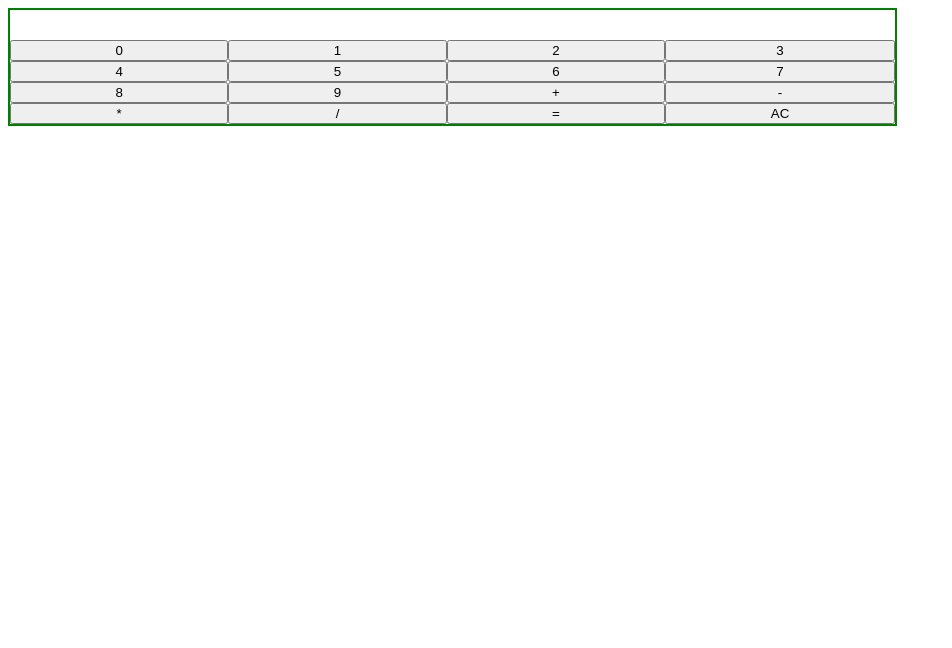
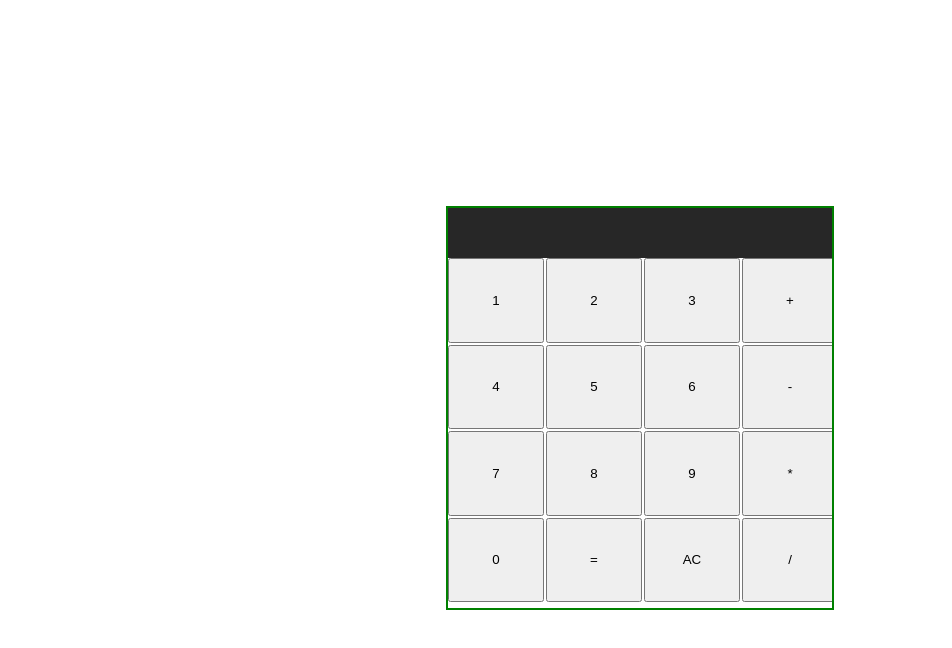
Before and after one commit to syedximam/calculator, a plain HTML site: page index.html in a window 1280 px wide. Shown: the whole page, without its empty margins (0-952 px from the left). Drawn offline with Linux system fonts and the light colour scheme.

Commit message:
Made the design slightly better

```diff
--- a/index.html
+++ b/index.html
@@ -10,22 +10,22 @@
     <div class="calc">
         <div class="display"></div>
         <div class="buttons">
-            <button class="digit btn" value=0>0</button>
             <button class="digit btn" value=1>1</button>
             <button class="digit btn" value=2>2</button>
             <button class="digit btn" value=3>3</button>
+            <button class="digit btn" value="+">+</button>
             <button class="digit btn" value=4>4</button>
             <button class="digit btn" value=5>5</button>
             <button class="digit btn" value=6>6</button>
+            <button class="digit btn" value="-">-</button>
             <button class="digit btn" value=7>7</button>
             <button class="digit btn" value=8>8</button>
             <button class="digit btn" value=9>9</button>
-            <button class="digit add btn" value="+">+</button>
-            <button class="digit diff btn" value="-">-</button>
-            <button class="digit mult btn" value="*">*</button>
-            <button class="digit div btn" value="/">/</button>
+            <button class="digit btn" value="*">*</button>
+            <button class="digit btn" value=0>0</button>
             <button class="digit final" value="=">=</button>
             <button class="digit clear" value="AC">AC</button>
+            <button class="digit btn" value="/">/</button>
         </div>
     </div>
 
--- a/script.js
+++ b/script.js
@@ -1,9 +1,5 @@
 const display = document.querySelector(".display");
 const buttons = document.querySelectorAll(".btn");
-const addition = document.querySelector(".add");
-const subtraction = document.querySelector(".diff");
-const multiplication = document.querySelector(".mult");
-const division = document.querySelector(".div");
 const equals = document.querySelector(".final");
 const clear = document.querySelector(".clear");
 let temp = 0;
--- a/style.css
+++ b/style.css
@@ -1,14 +1,29 @@
+body {
+    display: flex;
+    justify-content: center;
+    align-items: center;
+    height: 100vh;
+}
+
 .calc {
     border: 2px solid green;
-    width: 70%;
+    width: 30vw;
+    height: 50vh;
+    overflow:hidden;
+
 }
 
 .display {
-    height: 30px;
+    height: 50px;
+    background-color: rgba(0, 0, 0, 0.849);
+    color: white;
+    font-size: 40px;
 }
 
 .buttons {
     display: grid;
-    grid-template-columns: auto auto auto auto;
+    height: 43vh;
+    grid-template-columns: 25% 25% 25% 25%;
+    gap: 2px;
     /* grid-template-columns: 60px 30px 30px 30px; */
 }
```
